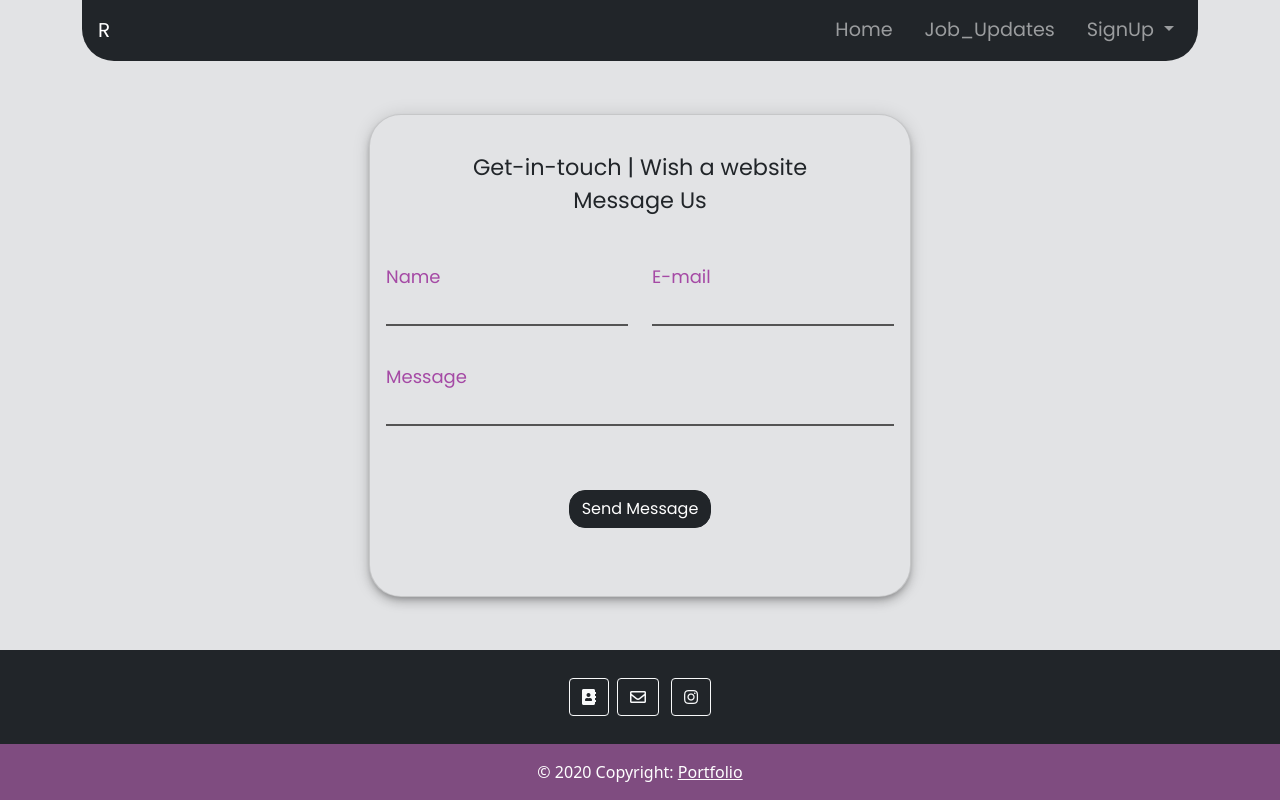
After one commit to Ganesh-Maddy56/Flask-blog-site, a Flask app: page /contact in a window 1280 px wide. The commit adds this page. Run offline with Flask 2, Linux system fonts and the light colour scheme; some libraries are stand-ins or nearby versions.

Commit message:
updated version

```diff
--- a/My_Flask_app/routes.py
+++ b/My_Flask_app/routes.py
@@ -1,18 +1,25 @@
-from datetime import date
-from My_Flask_app import app,admin,ModelView
 from flask import render_template, redirect, request, url_for, flash, session, abort
 from flask_login import (
     current_user,
     login_required,
     login_user,
     logout_user)
+import flask_login
 from My_Flask_app.forms import AccountForm, Registration_Form,Login_Form, Jobs_Form
 from My_Flask_app.models import db,UserData,JobsFromDataBase
-
+from My_Flask_app import app
 import os
 import secrets
 from PIL import Image
+from flask_admin import Admin
+from flask_admin.contrib.sqla import ModelView
 
+admin = Admin(app,name="My-Admin", template_mode='bootstrap4')
+
+
+@app.errorhandler(404)
+def errorpage(e):
+    return render_template('Error_page.html'),404
 
 @app.route("/")
 def index():
@@ -43,6 +50,7 @@ def create():
             user.set_password(password)
             db.session.add(user)
             db.session.commit()
+            print(user.get_id())
             flash("Account created successfully !")
             return redirect(url_for('login'))
         else:
@@ -79,8 +87,8 @@ def login():
         form = Login_Form()
         return render_template("login_form.html",form=form)
 
-
 @app.route("/account",methods=["POST","GET"])
+@login_required
 def account():
     if current_user.is_authenticated:
         form = AccountForm()
@@ -116,32 +124,36 @@ def save_user_pic(User_picture):
     i.save(file_path)
     return picture_name
 
-
 @app.route("/logout")
+@login_required
 def logout():
-    if not current_user.is_authenticated:
-        flash('No-User Loged-In, Login First')
-        return redirect(url_for('login'))
-    else:
-        form = Login_Form()
-        logout_user()
-        flash('Loged-Out Successfull')
-        return redirect(url_for('login'))
-
+    print(current_user.id)
+    logout_user()
+    flash('Loged-Out Successfull')
+    return redirect(url_for('login'))
 
 @app.route('/ConsistentJobUpdates')
 def jobs():
-    start = date(year=2022,month=1,day=1)
-    end = date(year=2022, month=1, day=30)
     data = JobsFromDataBase.query.all()
     return render_template("job_template.html",data = data)
 
-class AdminPageSecure(ModelView):
+class Adminaccessecure(ModelView):
+
     def is_accessible(self):
-        if current_user.is_authenticated:
-            return True
-        else:
-            abort(403)
+        return flask_login.current_user.is_authenticated and current_user.id == 1
 
-admin.add_view(AdminPageSecure(JobsFromDataBase,db.session))
-admin.add_view(AdminPageSecure(UserData,db.session))
+admin.add_view(Adminaccessecure(JobsFromDataBase,db.session))
+admin.add_view(Adminaccessecure(UserData,db.session))
+
+
+@app.route('/contact',methods=["POST","GET"])
+def contact():
+    if request.method == "POST":
+        name = request.form.get("name")
+        email = request.form.get("email")
+        message = request.form.get("message")
+        print(name, email, message)
+        flash("Thanks For Reaching Us")
+        return redirect(url_for('contact'))
+
+    return render_template('contact_form.html')
--- a/My_Flask_app/settings.py
+++ /dev/null
@@ -1,3 +0,0 @@
-from os import environ
-
-SECRET_KEY = environ.get('SECRET_KEY')
--- /dev/null
+++ b/My_Flask_app/static/contact_form.css
@@ -0,0 +1,69 @@
+.get-in-touch {
+    max-width: 800px;
+    margin: 20px auto;
+    position: relative;
+
+  }
+  .get-in-touch .title {
+    text-align: center;
+    text-transform: uppercase;
+    letter-spacing: 3px;
+    font-size: 3.2em;
+    line-height: 48px;
+    padding-bottom: 48px;
+    color: #5543ca;
+  background: #5543ca;
+  background: -moz-linear-gradient(left,#f4524d  0%,#5543ca 100%) !important;
+  background: -webkit-linear-gradient(left,#f4524d  0%,#5543ca 100%) !important;
+  background: linear-gradient(to right,#f4524d  0%,#5543ca  100%) !important;
+  -webkit-text-fill-color: transparent !important;
+  }
+
+  .contact-form .form-field {
+    position: relative;
+    margin: 32px 0;
+  }
+  .contact-form .input-text {
+    display: block;
+    width: 100%;
+    height: 36px;
+    border-width: 0 0 2px 0;
+    border-color: black;
+    font-size: 18px;
+    line-height: 26px;
+    font-weight: 400;
+  }
+  .contact-form .input-text:focus {
+    outline: none;
+  }
+  .contact-form .input-text:focus + .label,
+  .contact-form .input-text.not-empty + .label {
+    -webkit-transform: translateY(-24px);
+            transform: translateY(-24px);
+  }
+  .contact-form .label {
+    position: absolute;
+    bottom: 12px;
+    font-size: 18px;
+    line-height: 26px;
+    font-weight: 400;
+    margin-bottom: 1.5rem;
+    color: rgb(165, 74, 165);
+    cursor: text;
+    transition: -webkit-transform .2s ease-in-out;
+    transition: transform .2s ease-in-out;
+    transition: transform .2s ease-in-out,
+    -webkit-transform .2s ease-in-out;
+  }
+  .contact-form .submit-btn {
+    display: inline-block;
+    background-color: #000;
+    color: #fff;
+    text-transform: uppercase;
+    letter-spacing: 2px;
+    font-size: 16px;
+    padding: 8px 16px;
+    border: none;
+    width:200px;
+    cursor: pointer;
+  }
--- a/My_Flask_app/static/javascript.js
+++ b/My_Flask_app/static/javascript.js
@@ -1,11 +1,4 @@
 // Get the snackbar DIV
 var x = document.getElementById("snackbar");
-
-  // Add the "show" class to DIV
 x.className = "show";
-
-  // After 3 seconds, remove the show class from DIV
 setTimeout(function(){ x.className = x.className.replace("show", ""); }, 3000);
-
-var y = document.cookie()
-console.log(y)
--- a/My_Flask_app/static/jobBase.css
+++ b/My_Flask_app/static/jobBase.css
@@ -61,7 +61,9 @@ td:nth-child(5) {
 .sticky-top {
     top: -1px;
 }
-
+.form-control{
+    border-radius: 1rem;
+}
 #myinput {
     text-align: center;
 }
@@ -226,20 +228,20 @@ td:nth-child(5) {
         text-transform: capitalize;
     }
     td:nth-child(2)::before {
-        content: "JobLink -> ";
+        content: "JobLink-> ";
     }
     td:nth-child(3)::before {
-        content: "Role -> ";
+        content: "Role";
     }
     td:nth-child(4)::before {
-        content: "Salary -> ";
+        content: "Salary";
     }
     td:nth-child(5)::before {
         content: "Eligibility-> ";
-
     }
     td {
         text-align: right;
+        font-size: 1rem;
     }
     td::before {
         float: left;
--- a/My_Flask_app/templates/HomePageBase.html
+++ b/My_Flask_app/templates/HomePageBase.html
@@ -1,10 +1,12 @@
 <!DOCTYPE html>
 <html lang="en">
+
 
 <head>
     <meta charset="UTF-8">
     <meta http-equiv="X-UA-Compatible" content="IE=edge">
     <meta name="viewport" content="width=device-width, initial-scale=1.0">
+    <link rel="stylesheet" href="{{url_for('static', filename='contact_form.css')}}">
     <link href="https://cdn.jsdelivr.net/npm/bootstrap@5.1.3/dist/css/bootstrap.min.css" rel="stylesheet"
         integrity="sha384-1BmE4kWBq78iYhFldvKuhfTAU6auU8tT94WrHftjDbrCEXSU1oBoqyl2QvZ6jIW3" crossorigin="anonymous">
     <link rel="preconnect" href="https://fonts.googleapis.com">
@@ -15,21 +17,27 @@
     <link href="https://fonts.googleapis.com/css2?family=Poppins&display=swap" rel="stylesheet">
     <link rel="stylesheet" href="https://use.fontawesome.com/releases/v5.15.4/css/all.css"
         integrity="sha384-DyZ88mC6Up2uqS4h/KRgHuoeGwBcD4Ng9SiP4dIRy0EXTlnuz47vAwmeGwVChigm" crossorigin="anonymous">
-    <title>HomePage</title>
+    {% block title %}
+        {% if title %}
+            <title>{{title}}</title>
+        {% else %}
+            <title>Home</title>
+        {% endif %}
+    {% endblock %}
 </head>
 
 <body>
     {% with messages = get_flashed_messages() %}
     {% if messages %}
-        {% for i in messages %}
-            <div id="snackbar" class="show" style="font-family:'Poppins',sans-serif">{{ i }}</div>
-        {% endfor %}
+    {% for i in messages %}
+    <div id="snackbar" class="show" style="font-family:'Poppins',sans-serif">{{ i }}</div>
+    {% endfor %}
     {% endif %}
     {% endwith %}
     <div class="container-sm" id="top-container-home">
         <nav class="navbar navbar-dark navbar-expand-sm "
             style="background-color: #212529; font-family: 'Poppins',sans-serif;">
-            <a class="navbar-brand" href="#" id="home-nav">WTF</a>
+            <a class="navbar-brand" href="#" id="home-nav">R</a>
             <button id="home-btn" class="navbar-toggler" type="button" data-toggle="collapse"
                 data-target="#navbarSupportedContent" aria-controls="navbarSupportedContent" aria-expanded="false"
                 aria-label="Toggle navigation">
@@ -37,8 +45,9 @@
             </button>
             <div class="collapse navbar-collapse" id="navbarSupportedContent">
                 <ul class="navbar-nav ms-auto">
-                    <li class="nav-item active">
-                        <a class="nav-link" id="home-nav" href="{{url_for('index')}}">Home <span class="sr-only">(current)</span></a>
+                    <li class="nav-item">
+                        <a class="nav-link" id="home-nav" href="{{url_for('index')}}">Home <span
+                                class="sr-only">(current)</span></a>
                     </li>
                     <li class="nav-item">
                         <a class="nav-link" id="home-nav" href="{{url_for('jobs')}}">Job_Updates</a>
@@ -68,23 +77,16 @@
         <footer class="bg-dark text-center text-white" id="footer-content">
             <div class="container p-4 pb-0">
                 <section class="mb-4 ">
-                    <!-- Twitter -->
-                    <a class="btn btn-outline-light btn-floating m-1 " href="#! " role="button "><i
-                            class="fab fa-twitter "></i></a>
+                    <a class="btn btn-outline-light btn-floating m-1 " href="{{url_for('contact')}}" role="button ">
+                        <i class="fas fa-address-book"></i>
 
-                    <!-- Google -->
-                    <a class="btn btn-outline-light btn-floating m-1 " href="#! " role="button ">
-                        <i class="fab fa-google "></i>
+                    <a class="btn btn-outline-light btn-floating m-1 " href="#! " role="button">
+                        <i class="far fa-envelope" style="user-select: auto;"></i>
                     </a>
 
-                    <!-- Instagram -->
                     <a class="btn btn-outline-light btn-floating m-1 " href="#! " role="button "><i
                             class="fab fa-instagram "></i></a>
 
-
-                    <!-- Github -->
-                    <a class="btn btn-outline-light btn-floating m-1 " href="#! " role="button "><i
-                            class="fab fa-github "></i></a>
                 </section>
             </div>
 
@@ -99,15 +101,14 @@
     <script src="https://code.jquery.com/jquery-3.3.1.slim.min.js "
         integrity="sha384-q8i/X+965DzO0rT7abK41JStQIAqVgRVzpbzo5smXKp4YfRvH+8abtTE1Pi6jizo "
         crossorigin="anonymous "></script>
-    <script src="https://cdnjs.cloudflare.com/ajax/libs/popper.js/1.14.3/umd/popper.min.js "
-        integrity="sha384-ZMP7rVo3mIykV+2+9J3UJ46jBk0WLaUAdn689aCwoqbBJiSnjAK/l8WvCWPIPm49 "
-        crossorigin="anonymous "></script>
     <script src="https://stackpath.bootstrapcdn.com/bootstrap/4.1.3/js/bootstrap.min.js "
         integrity="sha384-ChfqqxuZUCnJSK3+MXmPNIyE6ZbWh2IMqE241rYiqJxyMiZ6OW/JmZQ5stwEULTy "
         crossorigin="anonymous "></script>
     <script src="https://cdn.jsdelivr.net/npm/bootstrap@5.1.3/dist/js/bootstrap.bundle.min.js "
         integrity="sha384-ka7Sk0Gln4gmtz2MlQnikT1wXgYsOg+OMhuP+IlRH9sENBO0LRn5q+8nbTov4+1p "
         crossorigin="anonymous "></script>
+    <script src="https://cdn.jsdelivr.net/npm/bootstrap@5.0.2/dist/js/bootstrap.min.js"
+        integrity="sha384-cVKIPhGWiC2Al4u+LWgxfKTRIcfu0JTxR+EQDz/bgldoEyl4H0zUF0QKbrJ0EcQF"
+        crossorigin="anonymous"></script>
 </body>
-
 </html>
--- /dev/null
+++ b/My_Flask_app/templates/contact_form.html
@@ -0,0 +1,47 @@
+{% extends 'HomePageBase.html' %} {% block title %}
+<title>Contact-Us</title>
+{% endblock %}
+{%block content%}
+
+<div class="container my-5">
+    <div class="row">
+        <div class="col-md-6 mx-auto">
+            <div class="card" id="radius-body">
+                <div class="card-body">
+                    <section class="get-in-touch">
+                        <div style="text-align: center; font-family: 'Poppins',sans-serif; font-size: 1.4rem;"
+                            id="sign-msg">
+                            Get-in-touch | Wish a website <br>
+                            Message Us
+                        </div>
+                        <form class="contact-form row" style="font-family: 'Poppins';" autocomplete="off" method="POST" action="{{url_for('contact')}}">
+                            <div class="form-field col-lg-6">
+                                <input id="name" class="input-text js-input" type="text" required name="name"
+                                    style="background-color: #e2e3e5;">
+                                <label class="label" for="name">Name</label>
+                            </div>
+
+                            <div class="form-field col-lg-6 ">
+                                <input id="email" class="input-text js-input" type="email" required
+                                    style="background-color: #e2e3e5;" name="email">
+                                <label class="label" for="email">E-mail</label>
+                            </div>
+
+                            <div class="form-field col-lg-12">
+                                <input id="message" class="input-text js-input" type="text" required
+                                    style="background-color: #e2e3e5;" name="message">
+                                <label class="label" for="message">Message</label>
+                            </div>
+                            <div class="form-field col-lg-12" style="text-align: center;">
+                                <input class="btn btn-dark" type="submit" value="Send Message"
+                                    style="border-radius: 1rem; font-family: 'Poppins';">
+                            </div>
+                        </form>
+                    </section>
+                </div>
+            </div>
+        </div>
+    </div>
+</div>
+
+{% endblock %}
--- a/My_Flask_app/templates/login_form.html
+++ b/My_Flask_app/templates/login_form.html
@@ -6,11 +6,10 @@
         <div class="col-md-6 mx-auto">
             <div class="card" id="radius-body">
                 <div class="card-body" >
-                    <!-- Horizontal form -->
                     <form method="POST" autocomplete="off">
                         <div style="text-align: center; font-family: 'Poppins',sans-serif;" id="sign-msg">
                             Don't Have an account?
-                            <a class="btn btn-outline-dark" style="color: tomato; font-size: 1.2rem; text-decoration: none;" href="{{url_for('create')}}">Sign In</a>
+                            <a style="color: tomato; font-size: 1.2rem; margin-left: 0.8rem; text-decoration: none;" href="{{url_for('create')}}">Sign In</a>
                         </div>
                         {{ form.hidden_tag() }}
                         <div class="form-group" id="form-email">
@@ -23,7 +22,6 @@
                             <p>{{ form.email( class="form-control log_form") }}</p>
                             {% endif %}
                         </div>
-
 
                         <div class="form-group" id="form-password">
                             {{ form.password.label(class="form-label") }} {% if form.password.errors %} {{
--- a/My_Flask_app/templates/register_form.html
+++ b/My_Flask_app/templates/register_form.html
@@ -13,7 +13,7 @@
                     <form method="POST" autocomplete="off" style="font-family: 'Poppins',sans-serif;">
                         <div style="text-align: center; font-family: 'Poppins',sans-serif;" id="sign-msg">
                             Already Have an account?
-                            <a class="btn btn-outline-dark" style="color: tomato; font-size: 1.2rem; text-decoration: none;" href="{{url_for('login')}}">Login</a>
+                            <a style="color: tomato; font-size: 1.2rem; margin-left: 0.8rem; text-decoration: none;" href="{{url_for('login')}}">Login</a>
                         </div>
                         {{ form.hidden_tag() }}
                         <div class="form-group">
```
Also changed, not shown: My_Flask_app/__init__.py (+7 -12 lines), My_Flask_app/config.py (added, +8 -0 lines), My_Flask_app/models.py (+15 -6 lines), My_Flask_app/static/error_page.css (added, +136 -0 lines), My_Flask_app/templates/Error_page.html (added, +35 -0 lines), My_Flask_app/templates/admin/index.html (added, +9 -0 lines), My_Flask_app/templates/job_template.html (+4 -6 lines), My_Flask_app/static/images/account.gif (renamed from My_Flask_app/static/account.gif), My_Flask_app/static/images/preloader.gif (added).
